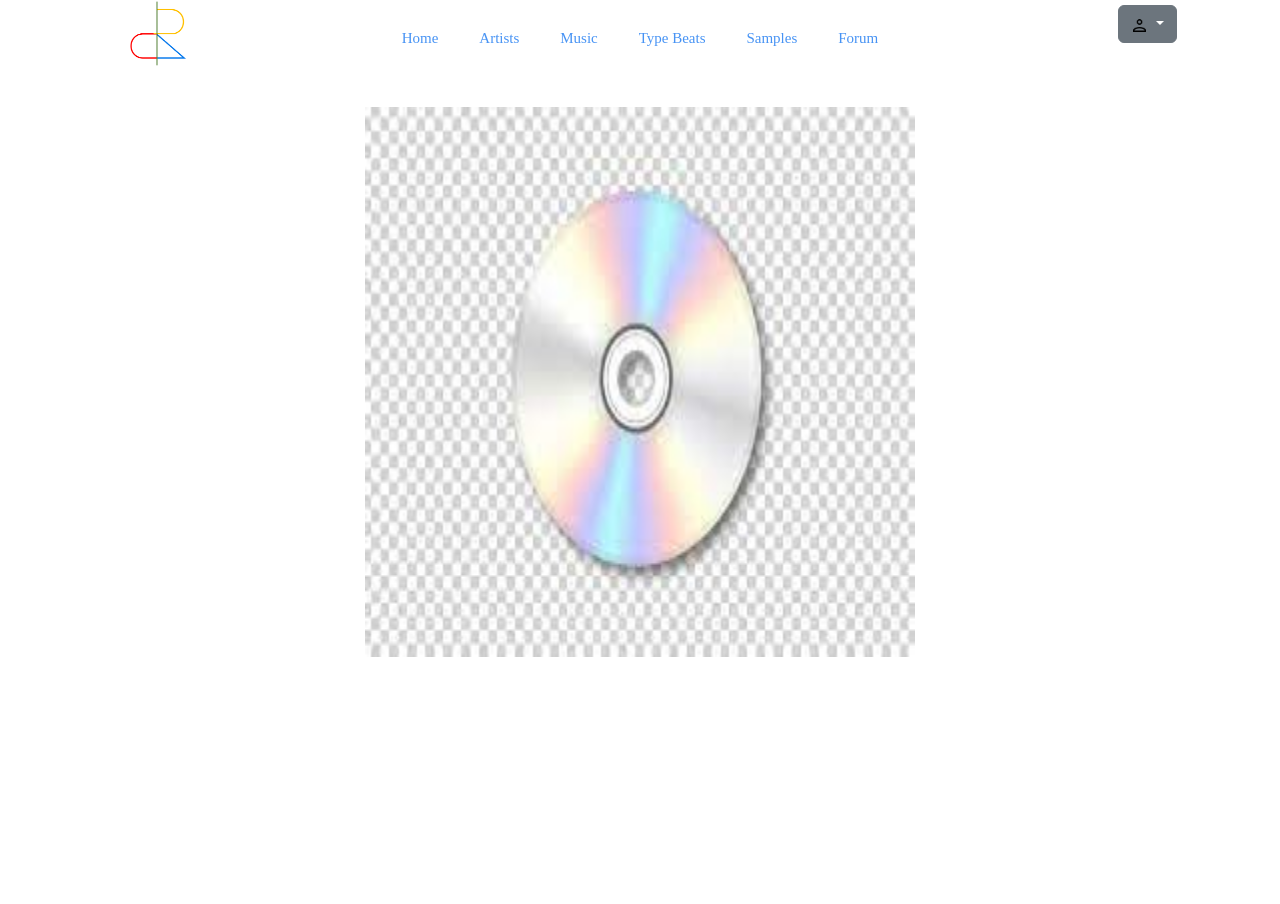
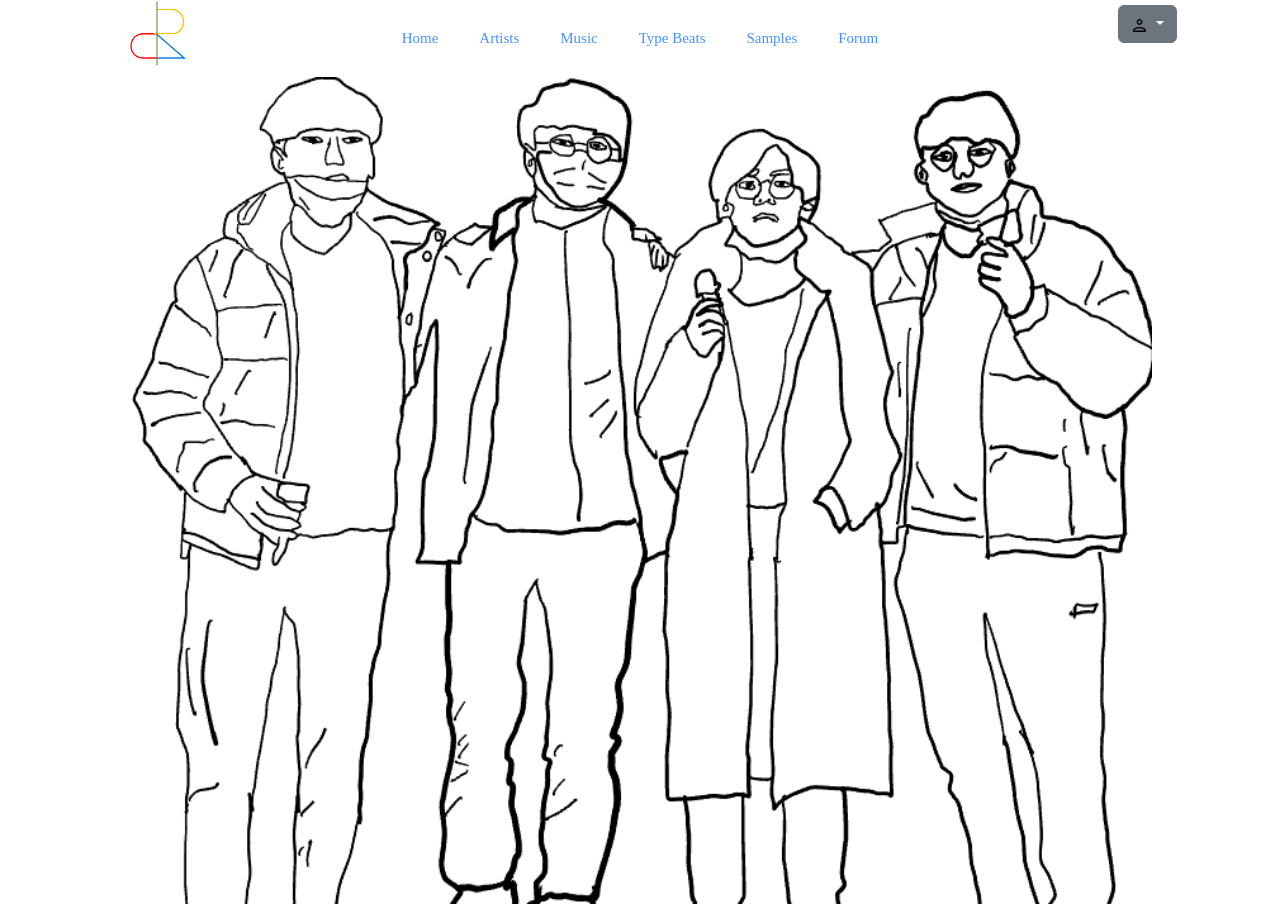
Before and after one commit to shayjin/ercf, a Django app: page /ercf/ in a window 1280 px wide. Shown: the part 30-934 px from the top of the page. Before the commit the page ends 687 px from the top, so only its background shows below. Run offline with Django 4.2, Linux system fonts and the light colour scheme; some web fonts are replaced.

Commit message:
minor fix, picture add

```diff
--- a/ercf/templates/ercf/index.html
+++ b/ercf/templates/ercf/index.html
@@ -5,11 +5,12 @@
 
 <style>
     .main-pic {
-        width:550px;
-        height: 550px;
+        width:80%;
+        height: 80%;
         display: block;
         margin: auto auto;
-        margin-top:-80px;
+        margin-top:-110px;
+        margin-bottom: -50px;
     }
     @media screen and (max-width: 550px) {
         .main-pic {
@@ -19,6 +20,6 @@
 
     }
 </style>
-    <img class="main-pic"  class="index-pic" src="{% static 'images/cd.jpeg' %}">
+    <img class="main-pic" class="index-pic" src="{% static 'images/ercfGroupPic.png' %}">
 <br/><br/>
 {% endblock %}
--- a/ercf/templates/ercf/music.html
+++ b/ercf/templates/ercf/music.html
@@ -46,7 +46,7 @@
         padding: 20px;
         border: 1px solid #888;
         width: 50%;
-        height: %;
+
         margin:auto;
       }
 
@@ -81,7 +81,6 @@
             font-size: 1.5vw;
         }
       }
-
 </style>
 <div class="body" style="margin-top:-100px;">
     <ul>
--- a/ercf/templates/ercf/navbar.html
+++ b/ercf/templates/ercf/navbar.html
@@ -108,18 +108,19 @@
 <link rel="stylesheet" href="https://cdnjs.cloudflare.com/ajax/libs/font-awesome/4.7.0/css/font-awesome.min.css">
 <div class="top" id="top">
     <div>
-        <a class="logo" href="{% url "ercf:index" %}">
-            <img class="pic" src="{% static "images/logo_white.png" %}">
+        <a class="logo" href="{% url 'ercf:index' %}">
+            <img class="pic" src="{% static 'images/logo_white.png' %}">
         </a>
     </div>
     <div class="topnav" id="myTopnav">
         <a style="display:none;">hi</a>
-        <a href="{% url "ercf:index" %}">Home</a>
-        <a href="{% url "ercf:artists" %}">Artists</a>
-        <a href="{% url "ercf:music" %}">Music</a>
-        <a href="{% url "ercf:beats" %}">Type Beats</a>
-        <a href="{% url "ercf:samples" %}">Samples</a>
-        <a href="{% url "ercf:posts" %}">Forum</a>
+        <a href="{% url 'ercf:index' %}">Home</a>
+        <a href="{% url 'ercf:artists' %}">Artists</a>
+        <a href="{% url 'ercf:music' %}">Music</a>
+        <a href="{% url 'ercf:beats' %}">Type Beats</a>
+        <a href="{% url 'ercf:samples' %}">Samples</a>
+        <a href="{% url 'ercf:posts' %}">Forum</a>
+        <!---<a href="{% url 'ercf:about_us' %}">About Us</a>--->
         <a href="javascript:void();" class="icon" onclick="myFunction()">
           <i class="fa fa-bars"></i>
         </a>
@@ -127,15 +128,15 @@
 
     <div class="dropdown" style="margin-top:5px; margin-left: 30px;">
         <button class="btn btn-secondary dropdown-toggle" type="button" id="dropdownMenuButton1" data-bs-toggle="dropdown" aria-expanded="false">
-          <img style="width: 1.3vw; height: 1.3vw;" src="{% static "images/user.png" %}">
+          <img style="width: 1.3vw; height: 1.3vw;" src="{% static 'images/user.png' %}">
         </button>
         <ul class="dropdown-menu" aria-labelledby="dropdownMenuButton1">
             {% if request.user.is_authenticated %}
-                <li><a class="dropdown-item" href="{% url "ercf:view_user" request.user.id %}">View Profile</a></li>
-                <li><a class="dropdown-item" href="{% url "ercf:edit_user" request.user.id %}">Edit Profile</a></li>
-                <li><a class="dropdown-item" href="{% url "ercf:logout" %}">Log Out</a></li>
+                <li><a class="dropdown-item" href="{% url 'ercf:view_user' request.user.id %}">View Profile</a></li>
+                <li><a class="dropdown-item" href="{% url 'ercf:edit_user' request.user.id %}">Edit Profile</a></li>
+                <li><a class="dropdown-item" href="{% url 'ercf:logout' %}">Log Out</a></li>
             {% else %}
-                <li><a class="dropdown-item" href="{% url "ercf:login" %}">Log In</a></li>
+                <li><a class="dropdown-item" href="{% url 'ercf:login' %}">Log In</a></li>
             {% endif %}
         </ul>
     </div>
--- a/ercf/urls.py
+++ b/ercf/urls.py
@@ -26,4 +26,5 @@ urlpatterns = [
     path('create_sample', views.createSample, name='create_sample'),
     path('artists', views.artists, name='artists'),
     path('music', views.music, name='music'),
+    path('aboutUs', views.aboutUs, name='about_us'),
 ]+ static(settings.MEDIA_URL, document_root=settings.MEDIA_ROOT)
--- a/ercf/views.py
+++ b/ercf/views.py
@@ -27,6 +27,7 @@ import ssl
 ssl._create_default_https_context = ssl._create_unverified_context
 
 name = 'shay'
+
 
 def loginUser(request):
     page = "login"
@@ -132,6 +133,9 @@ def deleteComment(request, pk):
 
 def navbar(request):
     return render(request, "ercf/navbar.html")
+
+def aboutUs(request):
+    return render(request, "ercf/aboutUs.html")
 
 @login_required(login_url="ercf:login")
 def create_post(request):
```
Also changed, not shown: ercf/templates/ercf/aboutUs.html (added, +13 -0 lines), db.sqlite3, ercf/static/images/ercfGroupPic.png (added), 2 other files.
